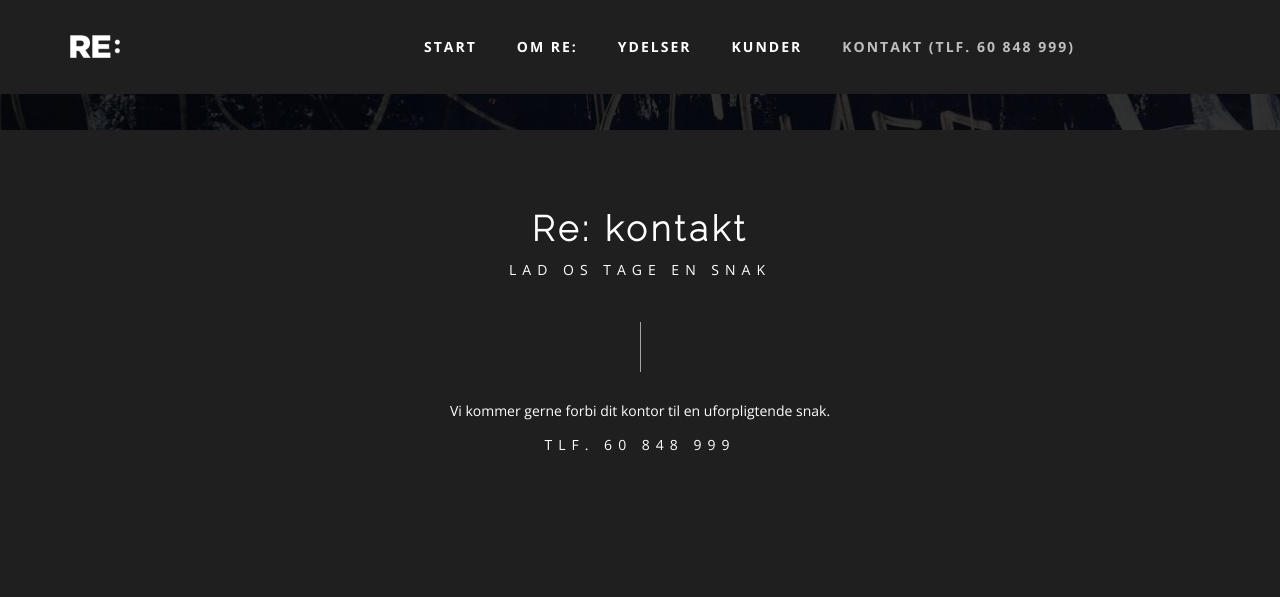
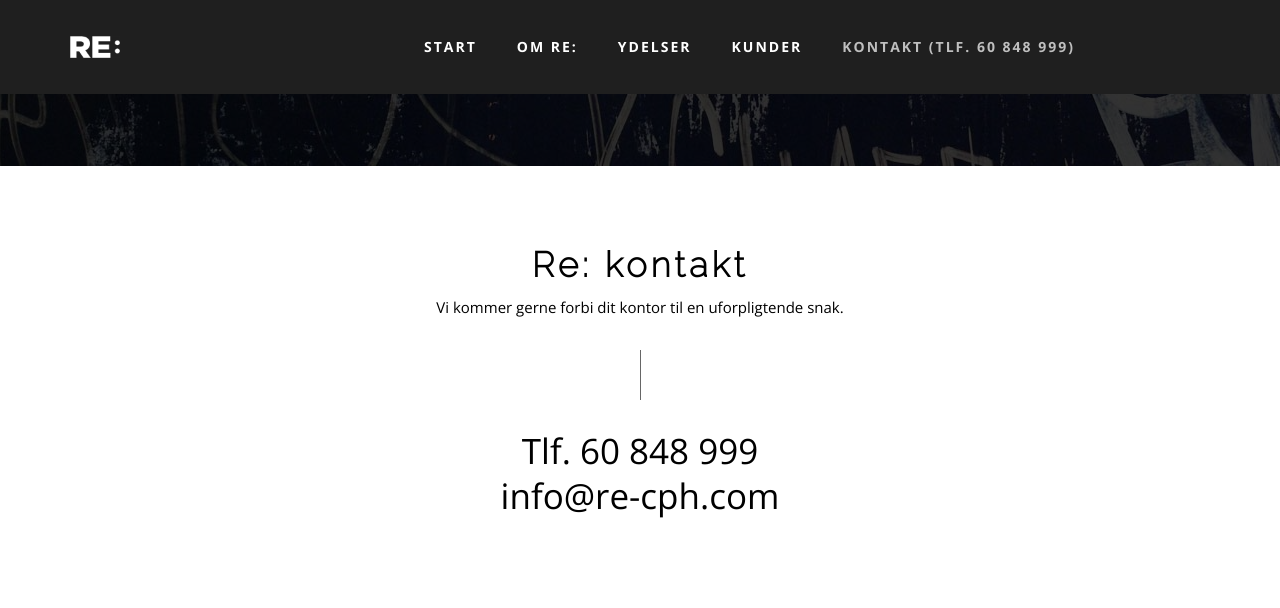
Before and after one commit to re-cph/recph-net, a Jekyll site: the page built from index.html, in a window 1280 px wide and 1400 px high, scrolled down 6125 px. Shown: the top 608 px of the window. Built offline with Jekyll 4.4.1, drawn with Linux system fonts in a browser that asks for light colours; grey boxes are pictures that could not be loaded.

Commit message:
Re-write contact section

```diff
--- a/_sass/_site.sass
+++ b/_sass/_site.sass
@@ -1,3 +1,8 @@
+body,
+.sub-title
+  font-size: 15px
+
+
 .slider-mask
   background-color: transparent
   // background-color: rgba(20, 20, 20, 0.4)
@@ -16,6 +21,17 @@
   p
     margin: 0
     padding: 0 20px 20px 20px
+
+#contact
+  .liner
+    background: #000
+  p, a
+    color: #000
+  .phone
+    font-size: 35px
+    line-height: 45px
+    font-weight: 300
+
 
 @include media-max($screen-lg-min)
   //Green
--- a/index.html
+++ b/index.html
@@ -562,61 +562,22 @@ layout: default
   </div><!--/.big-ticker-->
 </div><!--/.big-background-->
 
-<div id="contact" class="content black-bg">
+<div id="contact" class="content">
   <div class="container">
     <div class="row">
       <div class="col-md-8 align-center col-md-offset-2">
         <h2 class="head-title">Re: kontakt</h2>
-        <p class="sub-title">Lad os tage en snak</p>
+        <p>Vi kommer gerne forbi dit kontor til en uforpligtende snak.
         <div class="liner"></div>
-        <p>
-          Vi kommer gerne forbi dit kontor til en uforpligtende snak.
+        <p class="phone">
+          Tlf. 60 848 999<br>
+          <a href="mailto:info@re-cph.com">info@re-cph.com</a>
         </p>
-        <p class="sub-title">Tlf. 60 848 999</p>
-        <div class="spacing40"></div>
       </div><!--/.col-md-8-->
     </div><!--/.row-->
   </div><!--/.container-->
 </div><!--/contact-->
 
-<div id="contact-form" class="content">
-  <div class="container">
-    <div class="col-md-8 align-center col-md-offset-2">
-      <div id="form-wrapper">
-       <div id="form-inner">
-         <div id="ErrResults"><!-- retrive Error Here --></div>
-         <div id="MainResult"><!-- retrive response Here --></div>
-         <div id="MainContent">
-           <form id="MyContactForm" name="MyContactForm" method="post">
-             <p class="name">
-               <input type="text" name="name" id="name" placeholder="Dit navn ...">
-               <label for="name" id="nameLb"><span class="error">*Navn skal udfyldes</span></label>
-             </p>
-             <p>
-               <input type="email" name="email" id="email" placeholder="Din email ...">
-               <label for="email" id="emailLb">
-                 <span class="error error1">*Email skal udfyldes</span>
-                 <span class="error error2">*Email er ikke valid</span>
-               </label>
-             </p>
-             <p>
-               <input type="text" name="phone" id="phone" placeholder="Dit tlf. nummer ...">
-               <label for="phone" id="phoneLb"><span class="error">*Tlf. nr. skal udfyldes</span></label>
-             </p>
-             <p class="textarea">
-               <textarea name="message" id="message" placeholder="Din besked ..." rows="4"></textarea>
-               <label for="message" id="messageLb"><span class="error">*Besked skal udfyldes</span></label>
-             </p>
-             <div class="clearfix"></div>
-             <a href="#" class="contact-btn">Send besked</a>
-           </form>
-         </div><!--MainContent-->
-       </div><!--form-inner-->
-     </div><!--form-wrapper-->
-     <div class="spacing40"></div>
-   </div><!--/.col-md-8-->
- </div><!--/.container-->
-</div><!--/.contact-form-->
 
 <div id="map_canvas"><!--DISPLAY GOOGLE MAP HERE--></div>
 
```
Also changed, not shown: _includes/header.html (line endings or trailing spaces).
